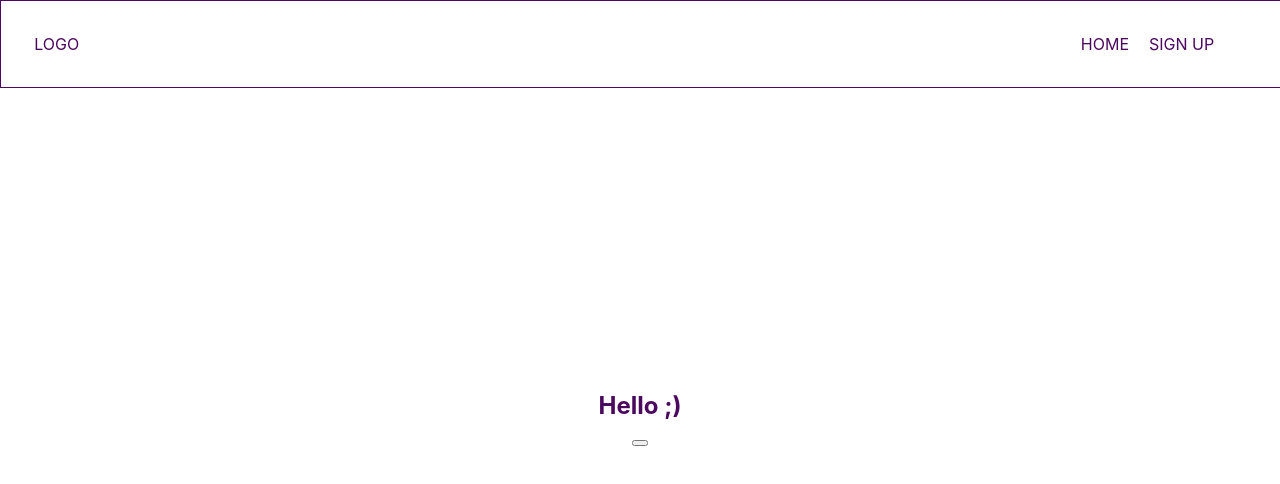
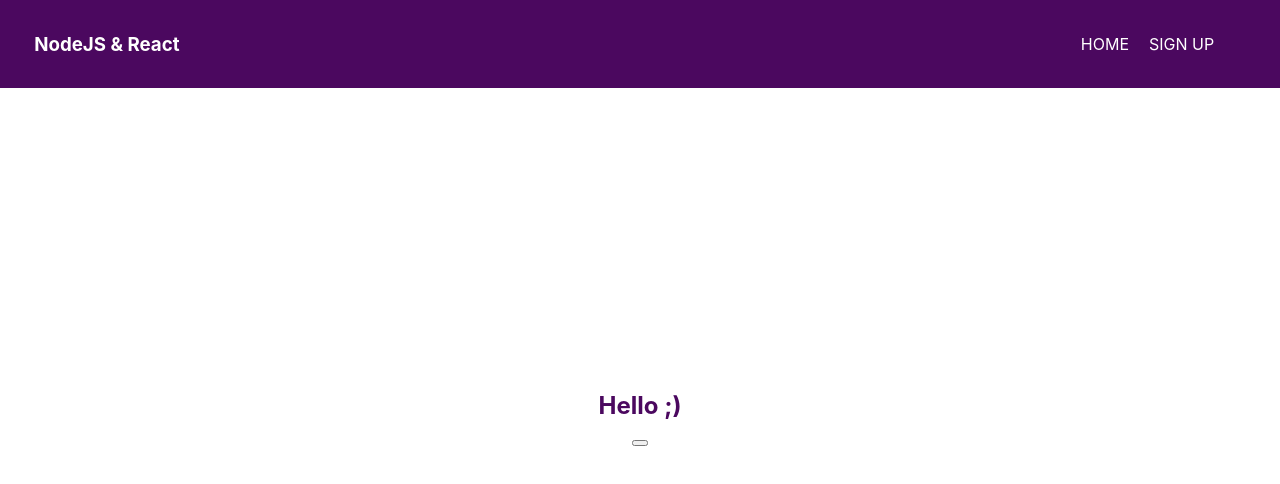
Before and after one commit to srk9110/NodeJsLogin, a React app in the folder client/: page / in a window 1280 px wide. Built offline with nearby package versions, Linux system fonts and the light colour scheme; no server answers.

Commit message:
style change

```diff
--- a/client/src/components/views/NavBar/NavBar.js
+++ b/client/src/components/views/NavBar/NavBar.js
@@ -33,7 +33,7 @@ function NavBar(props){
 
     return (
         <nav>
-            <Link to="/" className="nav-logo">LOGO</Link>
+            <Link to="/" className="nav-logo"><h3>NodeJS & React</h3></Link>
             <ul>
                 <li>
                      <Link to="/" className="nav-link">HOME</Link>
--- a/client/src/style.css
+++ b/client/src/style.css
@@ -9,7 +9,7 @@
 }
 
 nav {
-  background-color: white;
+  background-color: rgb(75, 8, 95);
   height: 80px;
   width: 100%;
   display: flex;
@@ -35,14 +35,14 @@ li {
 
 .nav-logo {
   text-decoration: none;
-  color: rgb(75, 8, 95);
+  color: white;
   margin-left: 30px;
   cursor: pointer;
 }
 
 .nav-link {
   text-decoration: none;
-  color: rgb(75, 8, 95);
+  color: white;
   cursor: pointer;
   margin-right: 20px;
 }
```
